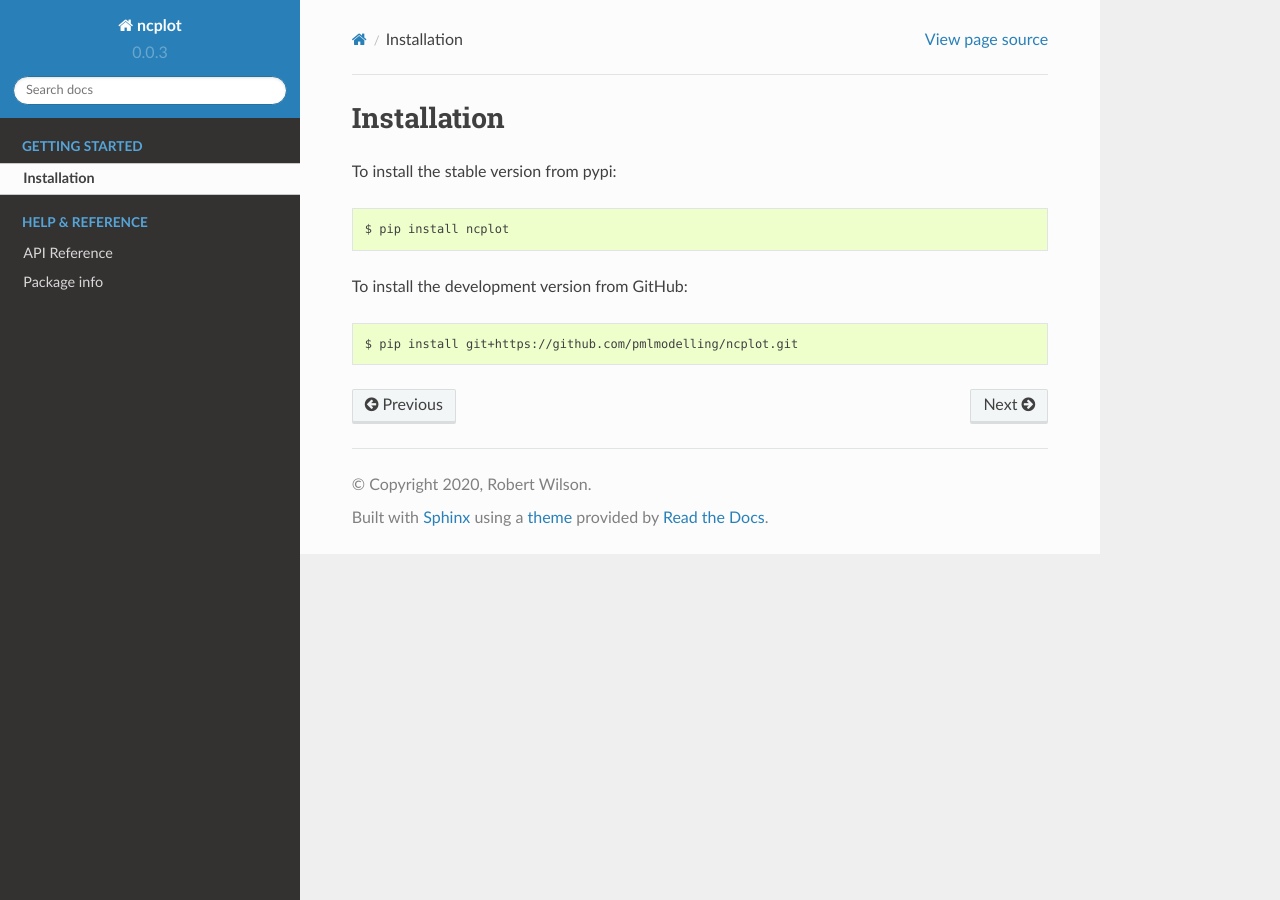
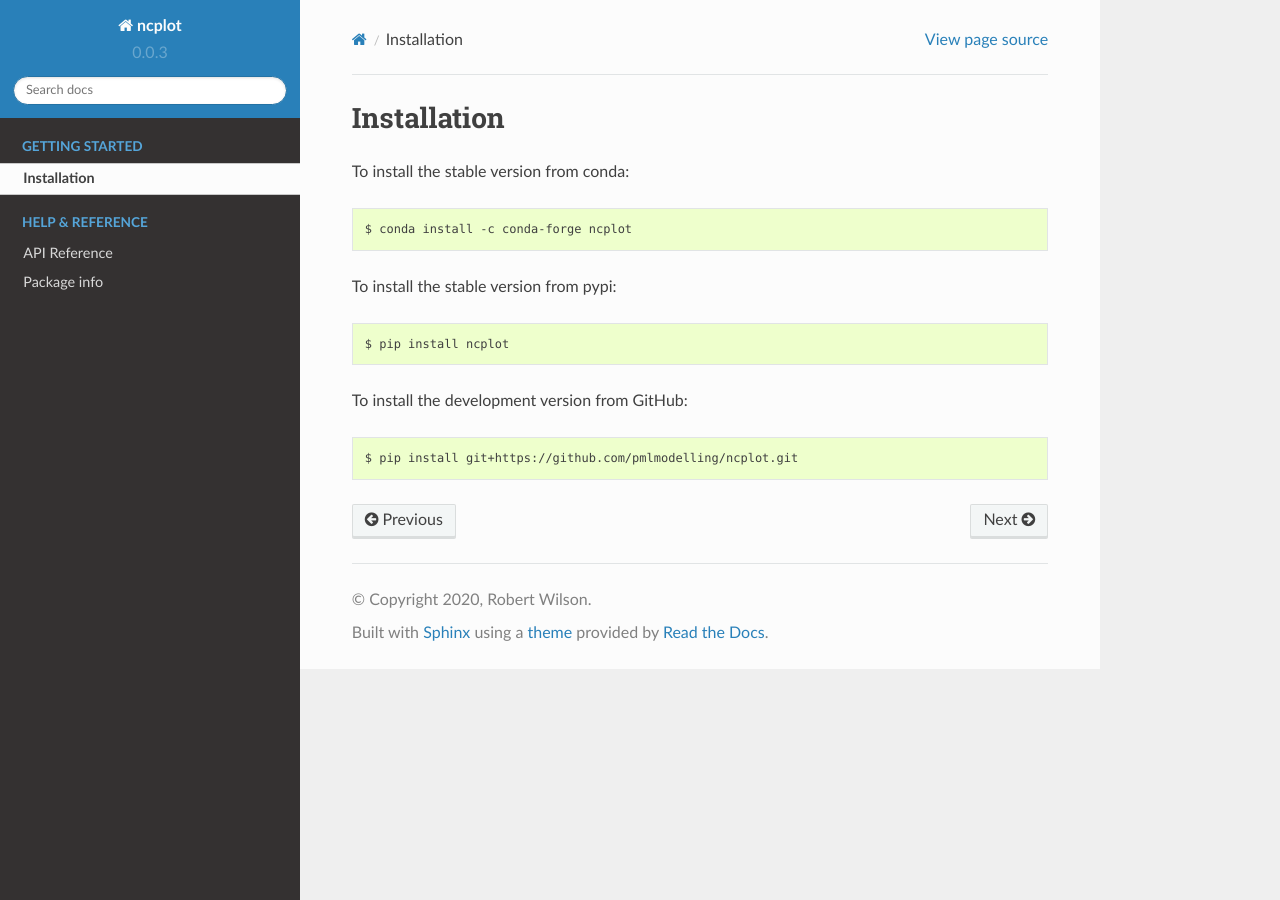
Before and after one commit to pmlmodelling/ncplot, a Sphinx documentation site: the page built from docs/source/installing.rst, in a window 1280 px wide. Built offline with Sphinx 7.4.7 and the Read the Docs theme 2.0.0, drawn with Linux system fonts in a browser that asks for light colours; pages that are not in the unit, such as notebooks, are missing from menus.

Commit message:
add conda install info

```diff
--- a/docs/source/installing.rst
+++ b/docs/source/installing.rst
@@ -3,13 +3,15 @@
 Installation
 ============
 
+To install the stable version from conda::
+
+   $ conda install -c conda-forge ncplot
 
 To install the stable version from pypi::
 
    $ pip install ncplot
 
 
-
 To install the development version from GitHub::
 
    $ pip install git+https://github.com/pmlmodelling/ncplot.git
```
